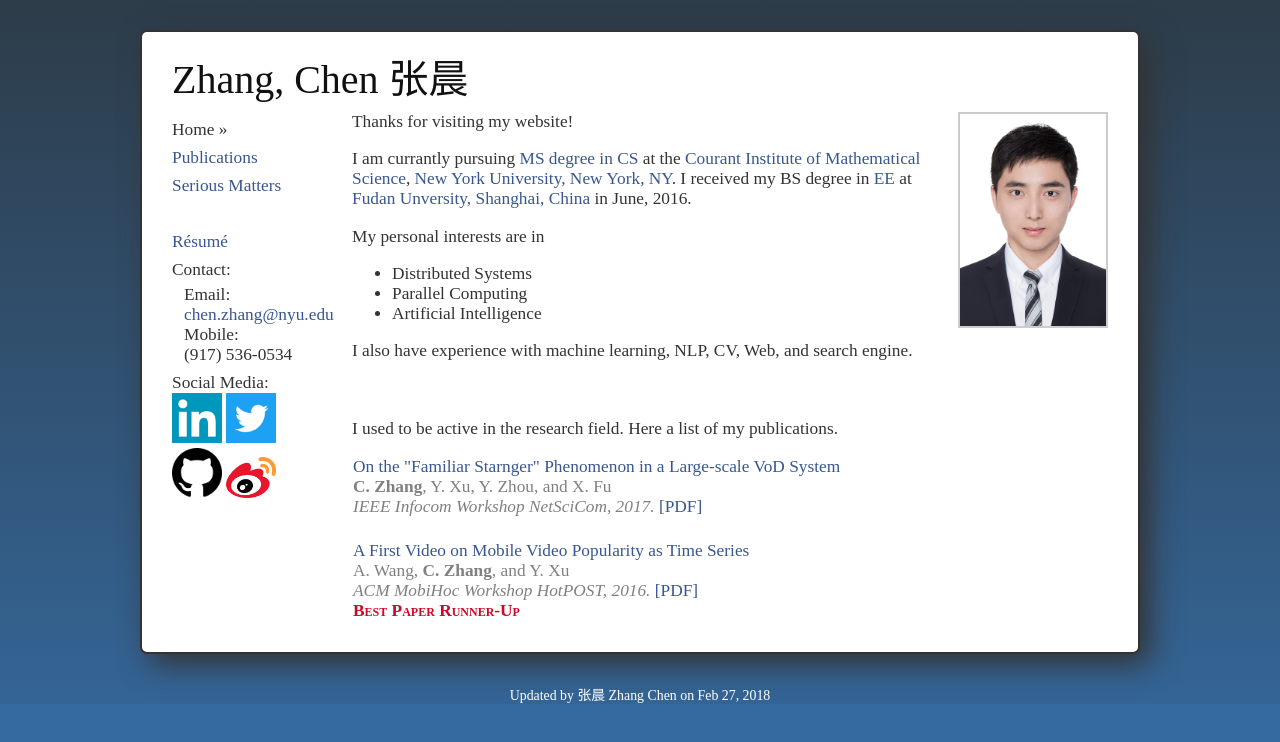
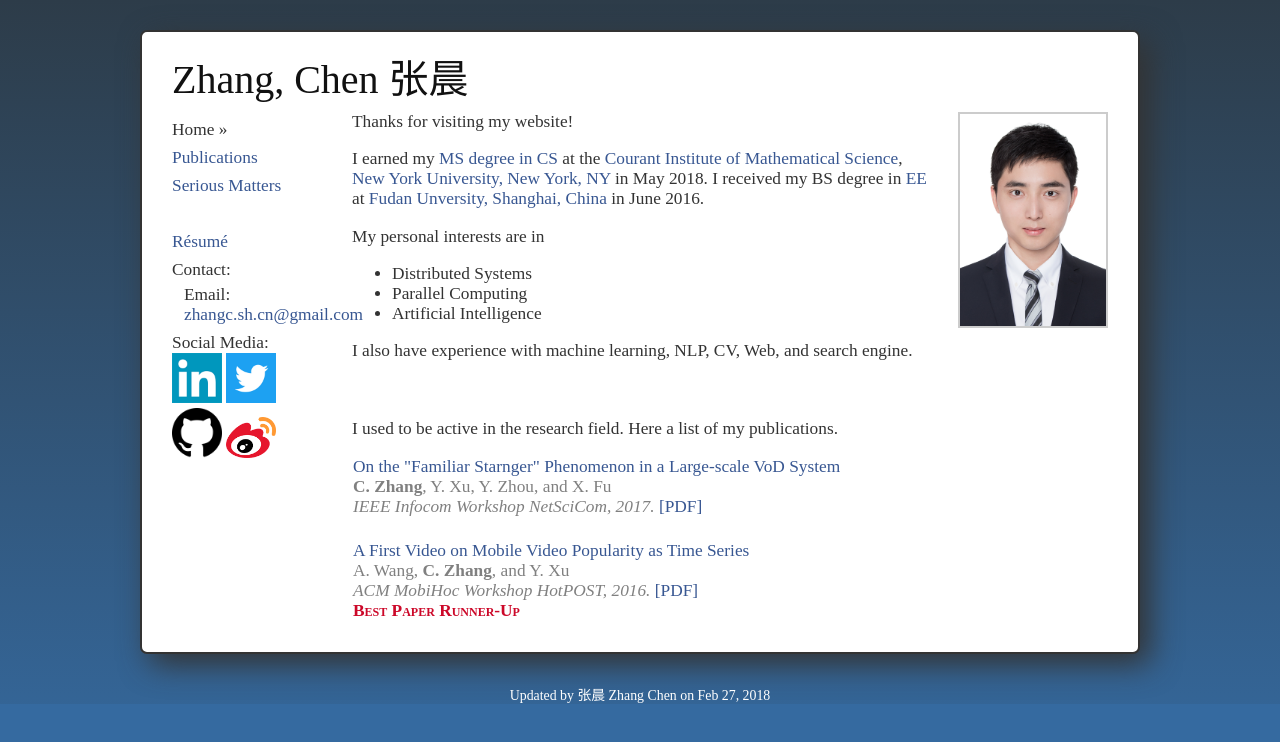
Before and after one commit to zhangcshcn/zhangcshcn.github.io, a plain HTML site: page index.html in a window 1280 px wide. Drawn offline with Linux system fonts and the light colour scheme; a web font is replaced by a local one.

Commit message:
Update index.html

```diff
--- a/index.html
+++ b/index.html
@@ -37,8 +37,7 @@
         </div>
         <div class="section">Contact:<br>
           <ul style="list-style: none;">
-            <li>Email: <br><a href="mailto:chen.zhang@nyu.edu">chen.zhang@nyu.edu</a></li>
-            <li>Mobile:<br> (917) 536-0534</li>
+            <li>Email: <br><a href="mailto:zhangc.sh.cn@gmail.com">zhangc.sh.cn@gmail.com</a></li>
           </ul>
         </div>
         <div class="section">Social Media:<br>
@@ -61,12 +60,12 @@
     <div class="content">
       <p style="margin-top: 0px;">
       Thanks for visiting my website!</p>
-      <p style="margin-top: 0px;">I am currantly pursuing
+      <p style="margin-top: 0px;">I earned my
         <a href="http://cs.nyu.edu/home/index.html" target="blank">MS degree in CS</a>
         at the <a href="http://cims.nyu.edu/" target="blank">Courant Institute of Mathematical Science</a>,
-        <a href="http://www.nyu.edu" target="blank">New York University, New York, NY</a>.
+        <a href="http://www.nyu.edu" target="blank">New York University, New York, NY</a> in May 2018.
         I received my BS degree in <a href="http://ee.fudan.edu.cn" target="blank">EE</a>
-        at <a href="http://www.fudan.edu.cn" target="blank">Fudan Unversity, Shanghai, China</a> in June, 2016. </p>
+        at <a href="http://www.fudan.edu.cn" target="blank">Fudan Unversity, Shanghai, China</a> in June 2016. </p>
       <div>
             My personal interests are in <br>
         <ul>
```
